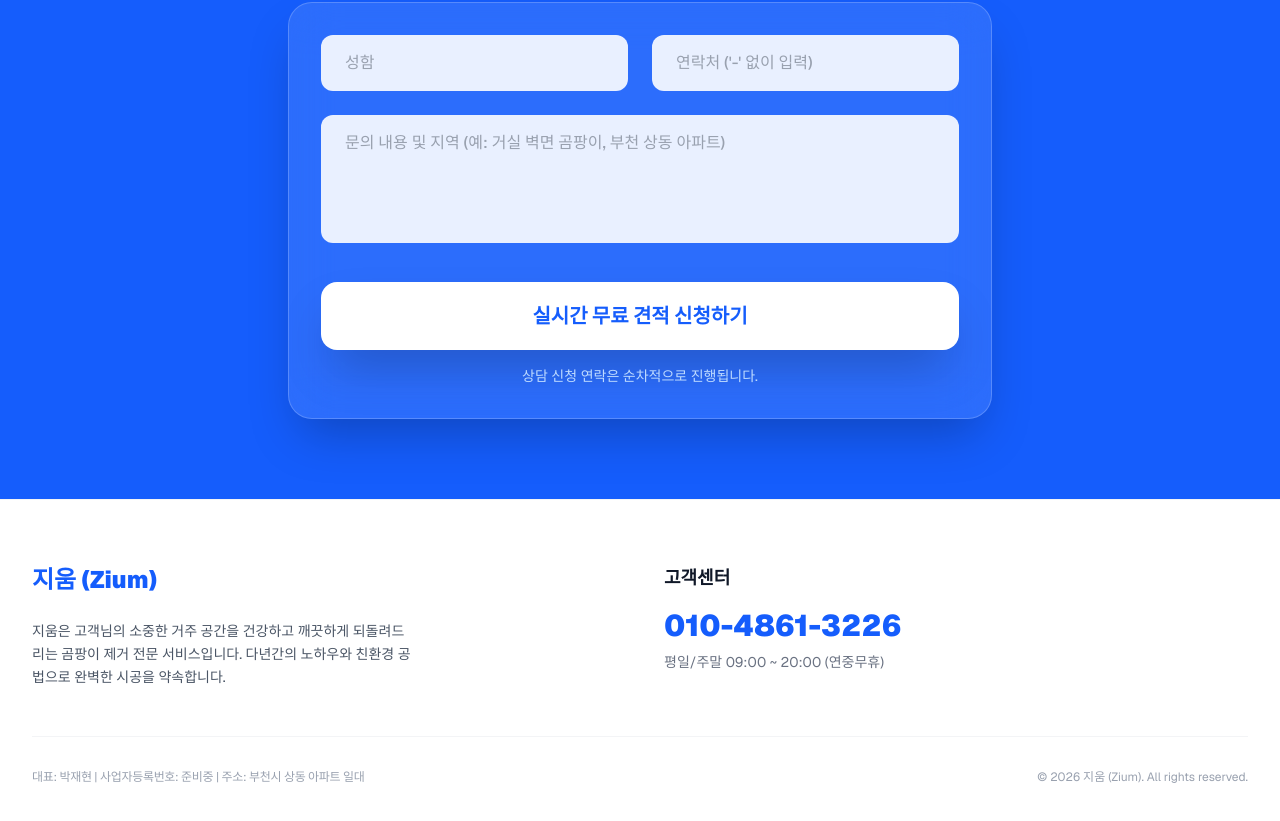
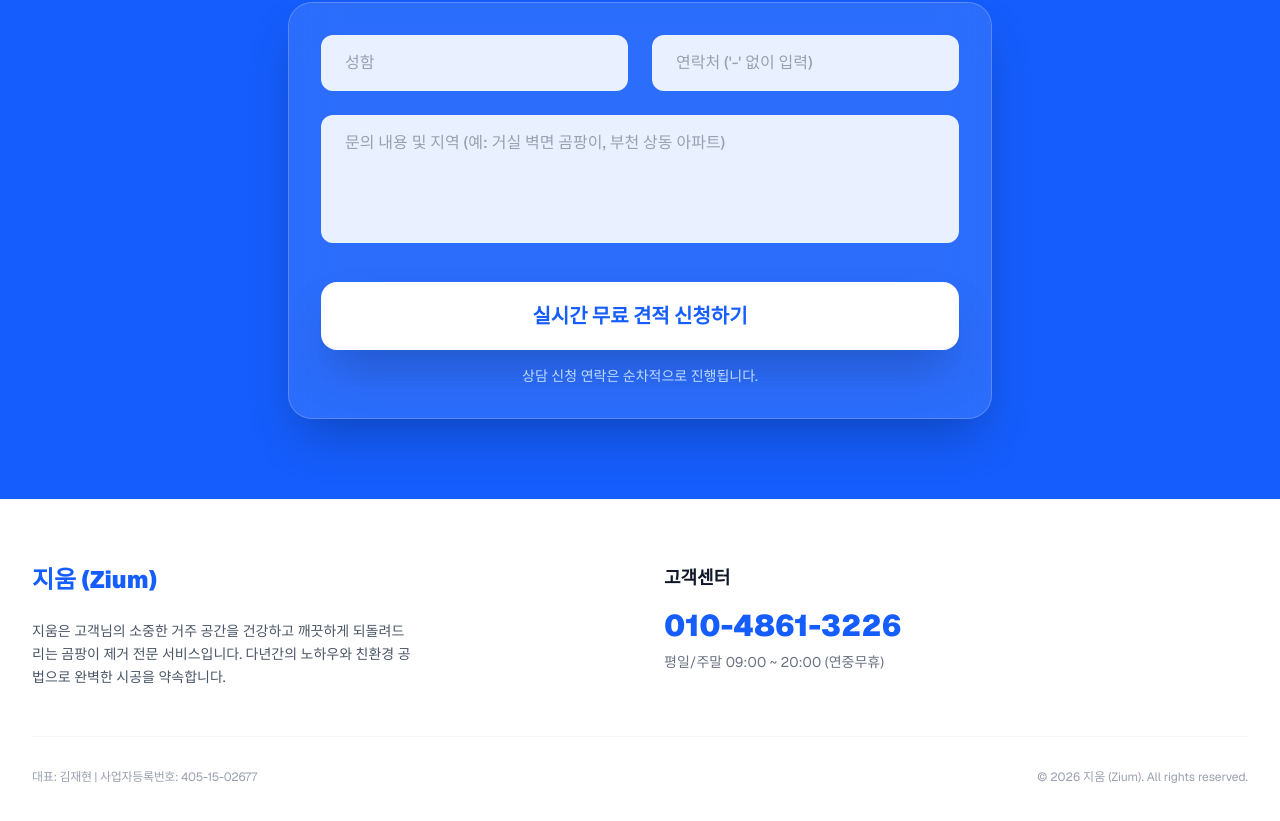
Before and after one commit to wogus5695-ctrl/modu-gomphang, a Next.js app: page / in a window 1280 px wide. Shown: the part 2952-3773 px from the top of the page. Built offline with nearby package versions, Linux system fonts and the light colour scheme.

Commit message:
Update footer business information

```diff
--- a/src/components/Footer.tsx
+++ b/src/components/Footer.tsx
@@ -21,7 +21,7 @@ export default function Footer() {
         </div>
         <div className="pt-8 border-t border-gray-100 text-center md:text-left flex flex-col md:flex-row justify-between items-center gap-4">
           <p className="text-gray-400 text-xs tracking-tight">
-            대표: 박재현 | 사업자등록번호: 준비중 | 주소: 부천시 상동 아파트 일대
+            대표: 김재현 | 사업자등록번호: 405-15-02677
           </p>
           <p className="text-gray-400 text-xs">
             © {new Date().getFullYear()} 지움 (Zium). All rights reserved.
```
